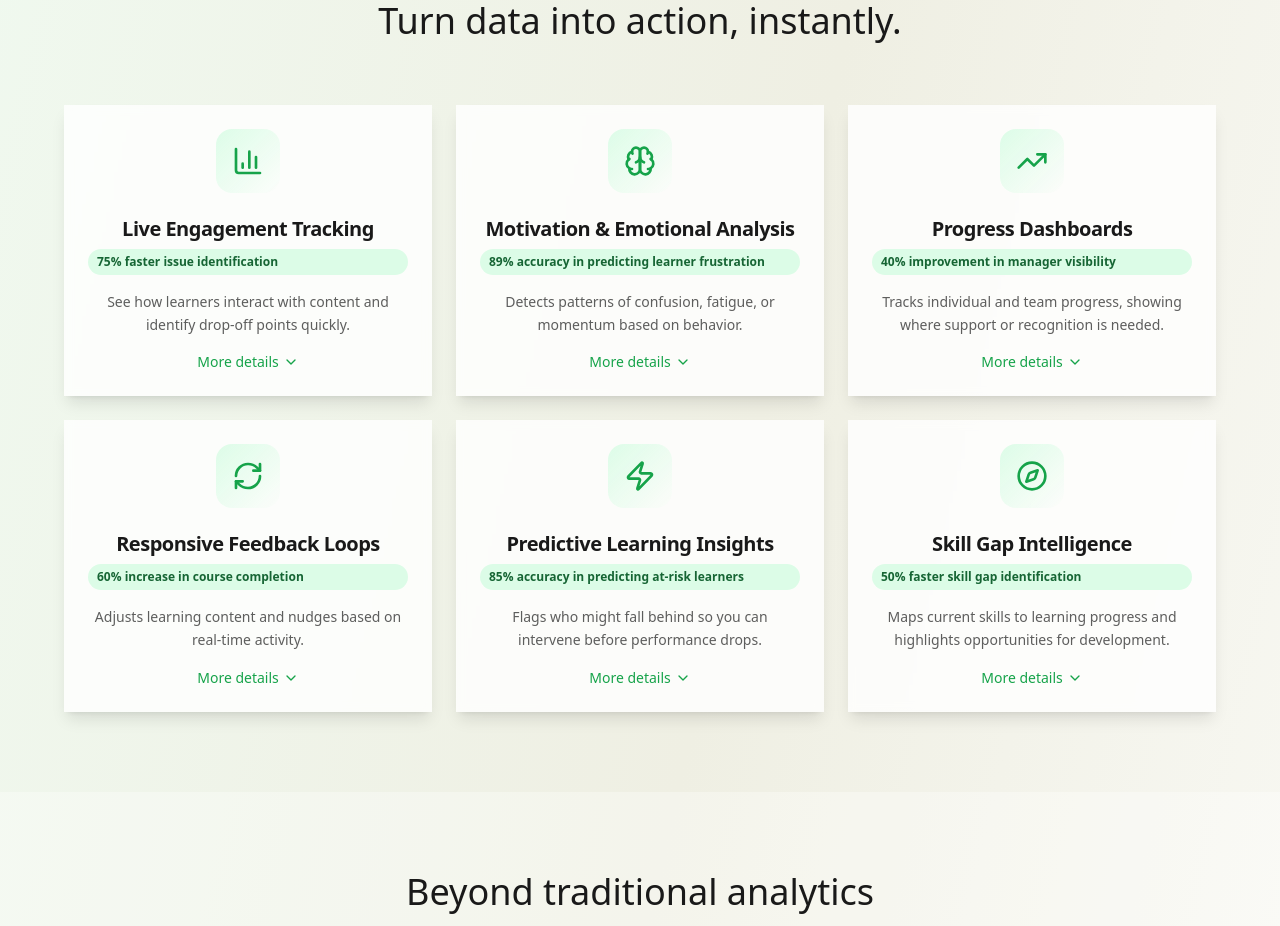
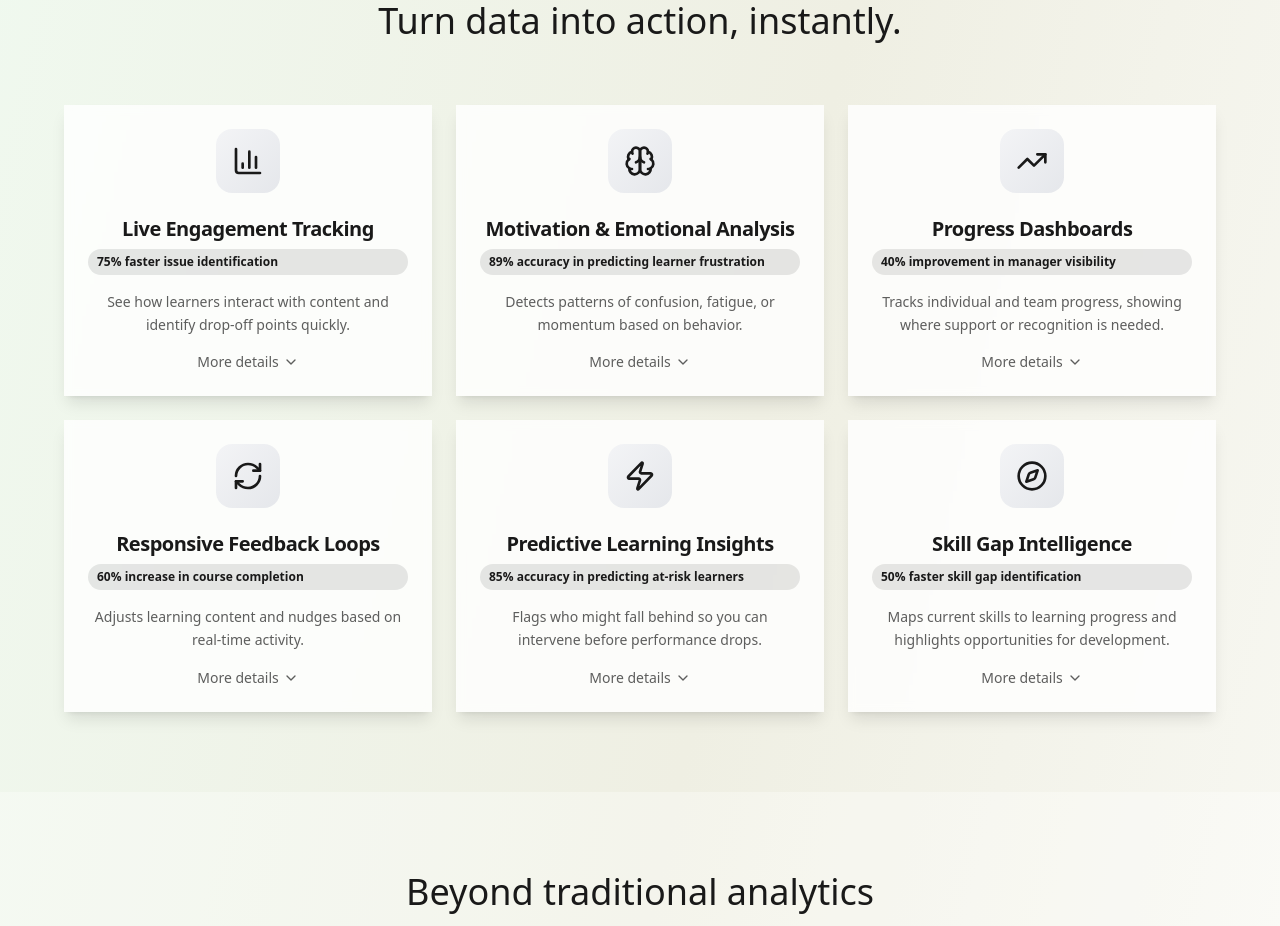
Before and after one commit to kkarakas-lxera/lxera-vision-platform, a React (Vite) app: page /solutions/learning-analytics-insights in a window 1280 px wide. Shown: the part 1900-2826 px from the top of the page. Built offline with nearby package versions, Linux system fonts and the light colour scheme.

Commit message:
Refactor Learning Analytics section
Removed the green color effect from the "Turn data into action, instantly" section.

```diff
--- a/src/pages/solutions/LearningAnalytics.tsx
+++ b/src/pages/solutions/LearningAnalytics.tsx
@@ -198,13 +198,13 @@ const LearningAnalytics = () => {
               return (
                 <Card key={index} className="border-0 bg-white/80 backdrop-blur-sm shadow-lg hover:shadow-xl transition-all duration-300 group">
                   <CardHeader className="text-center pb-4">
-                    <div className="w-16 h-16 bg-gradient-to-br from-green-100 to-emerald-100 rounded-2xl flex items-center justify-center mx-auto mb-4 group-hover:scale-110 transition-transform duration-300">
-                      <IconComponent className="w-8 h-8 text-green-600" />
+                    <div className="w-16 h-16 bg-gradient-to-br from-gray-100 to-gray-200 rounded-2xl flex items-center justify-center mx-auto mb-4 group-hover:scale-110 transition-transform duration-300">
+                      <IconComponent className="w-8 h-8 text-business-black" />
                     </div>
-                    <CardTitle className="text-xl font-semibold text-business-black group-hover:text-green-600 transition-colors">
+                    <CardTitle className="text-xl font-semibold text-business-black group-hover:text-business-black/80 transition-colors">
                       {feature.title}
                     </CardTitle>
-                    <Badge className="bg-green-100 text-green-800 text-xs px-2 py-1 rounded-full">
+                    <Badge className="bg-business-black/10 text-business-black text-xs px-2 py-1 rounded-full">
                       {feature.metric}
                     </Badge>
                   </CardHeader>
@@ -215,7 +215,7 @@ const LearningAnalytics = () => {
 
                     <button
                       onClick={() => toggleSection(`feature-${index}`)}
-                      className="w-full flex items-center justify-center text-green-600 hover:text-green-700 text-sm font-medium transition-colors"
+                      className="w-full flex items-center justify-center text-business-black/70 hover:text-business-black text-sm font-medium transition-colors"
                       aria-expanded={isExpanded}
                       aria-controls={`feature-details-${index}`}
                     >
@@ -228,7 +228,7 @@ const LearningAnalytics = () => {
                     </button>
 
                     {isExpanded && (
-                      <div id={`feature-details-${index}`} className="mt-4 p-4 bg-green-50 rounded-xl">
+                      <div id={`feature-details-${index}`} className="mt-4 p-4 bg-gray-50 rounded-xl">
                         <p className="text-sm text-business-black/70 leading-relaxed">
                           {feature.details}
                         </p>
```
